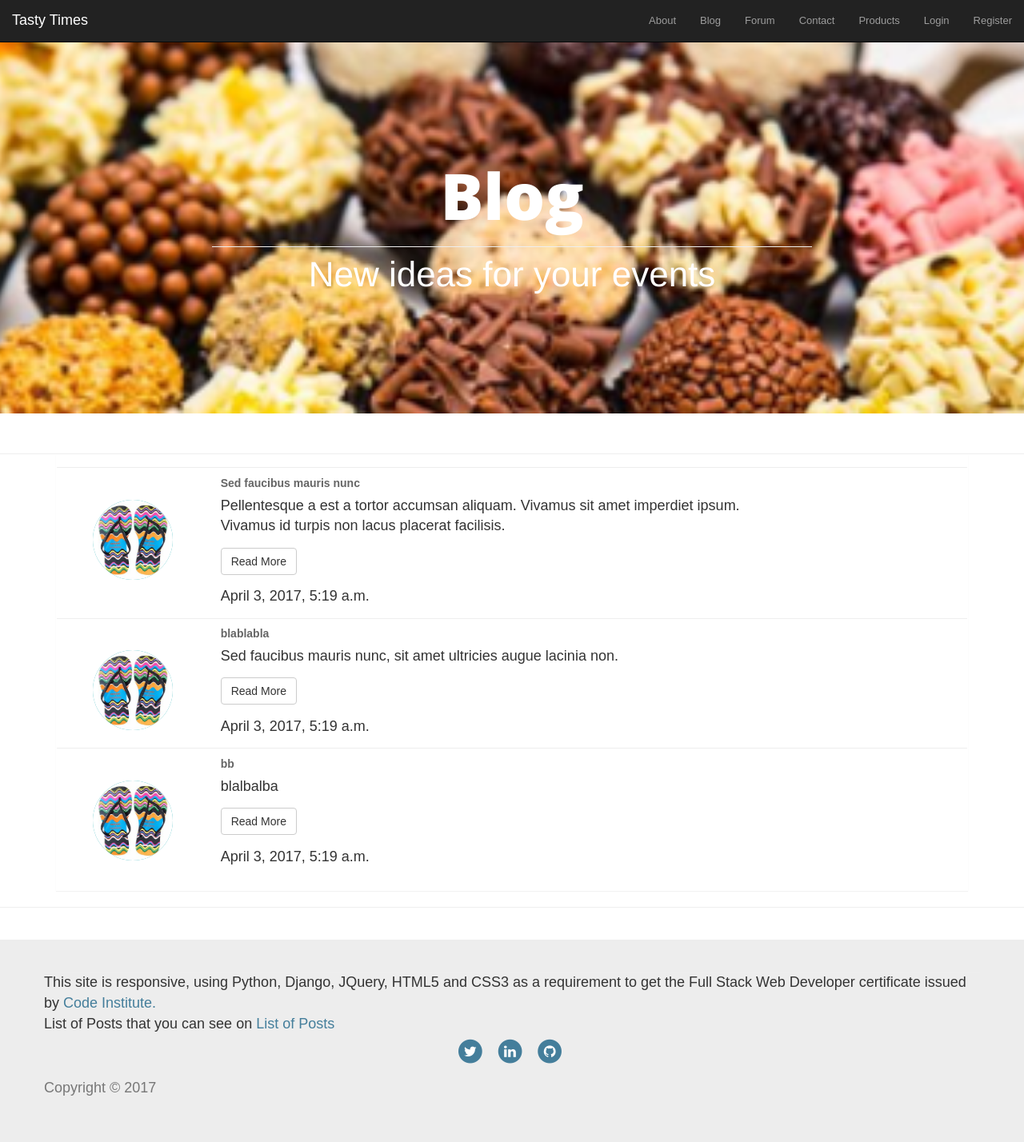
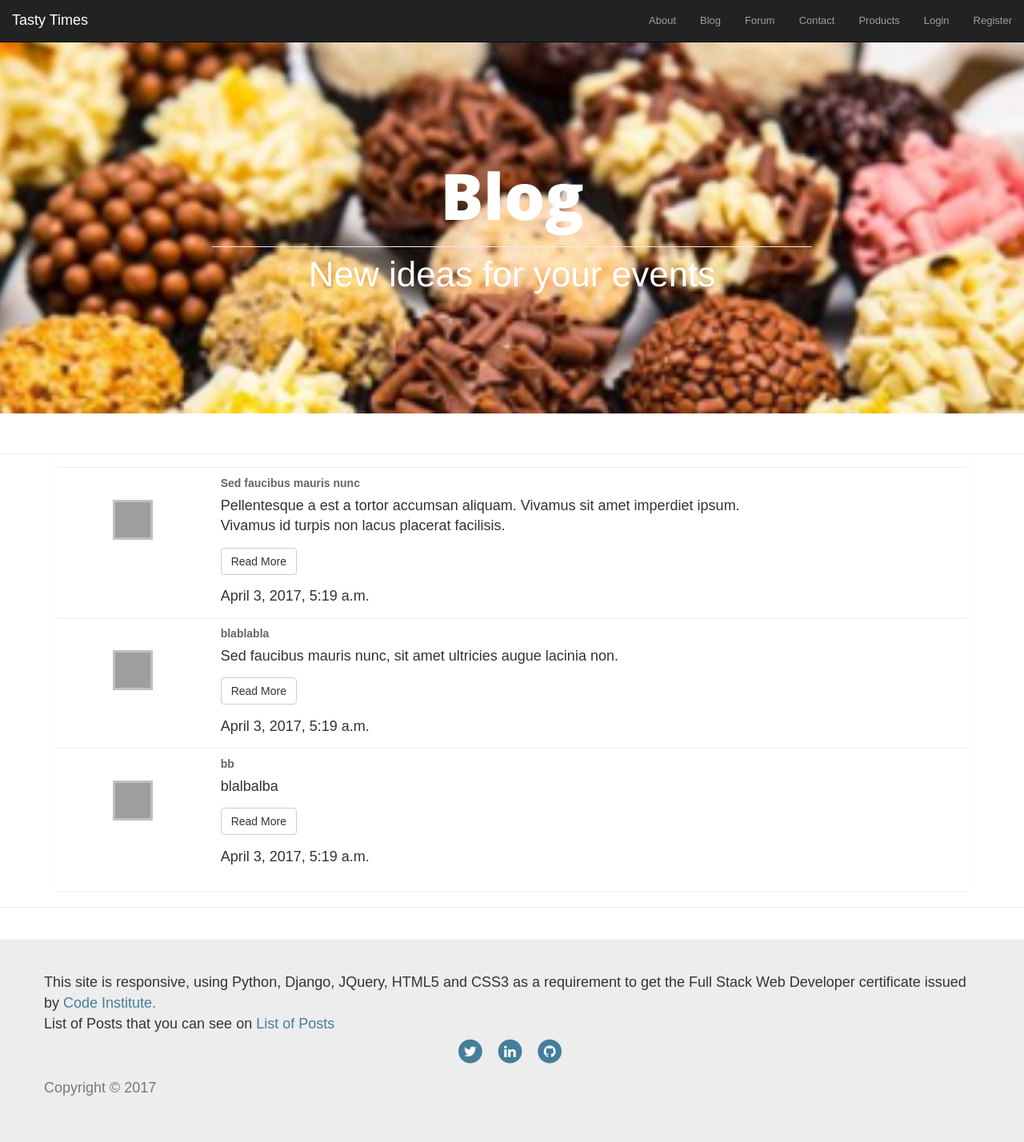
Before and after one commit to Code-Institute-Submissions/Stream3-GIT, a Django app: page /blog/ in a window 1280 px wide. Shown: the whole page at 80% size. Run offline with Django 3.2, Linux system fonts and the light colour scheme; data comes from the database, SQL or seed files in the repository; parts of the project's set-up code (start-up, migrations or seed data) failed here and were passed over; some libraries are stand-ins or nearby versions; grey boxes are pictures that could not be loaded.

Commit message:
work it better

```diff
--- a/blog/models.py
+++ b/blog/models.py
@@ -13,6 +13,7 @@ class Post(models.Model):
   created = models.DateTimeField(auto_now_add=True)
   created_date = models.DateTimeField(auto_now_add=True)
   published_date = models.DateTimeField(blank=True, null=True)
+  image = models.ImageField(upload_to="images", blank=True, null=True)
 
   def publish(self):
   	self.published_date = timezone.now()
--- a/templates/blog_index.html
+++ b/templates/blog_index.html
@@ -6,7 +6,8 @@
             <hr>
             <div class="col-md-2 col-sm-3 text-center">
                 <a class="story-img" href="#">
-                    <img src="{% static 'media/flip2.jpeg' %}" style="width:100px; height: 100px; background-color: #12ABB2; color: #ffffff;" class="img-circle">
+                    <!--img src="{% static 'media/flip2.jpeg' %}" style="width:100px; height: 100px; background-color: #12ABB2; color: #ffffff;" class="img-circle"-->
+                    <img class="prod" src="/media/{{ post.image }}">
                 </a>
             </div>
             <div class="col-md-10 col-sm-9">
```
